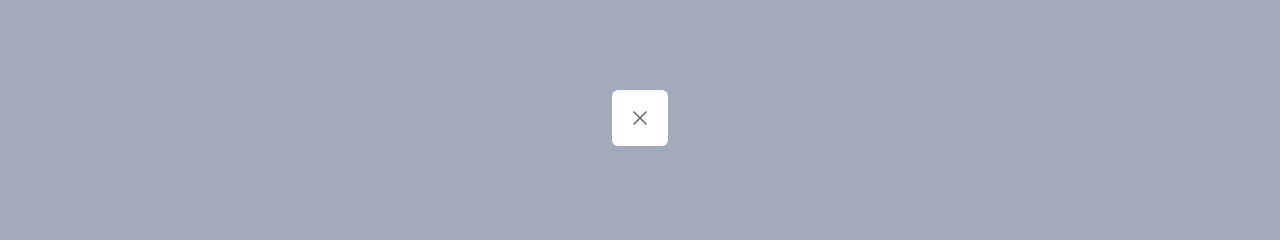
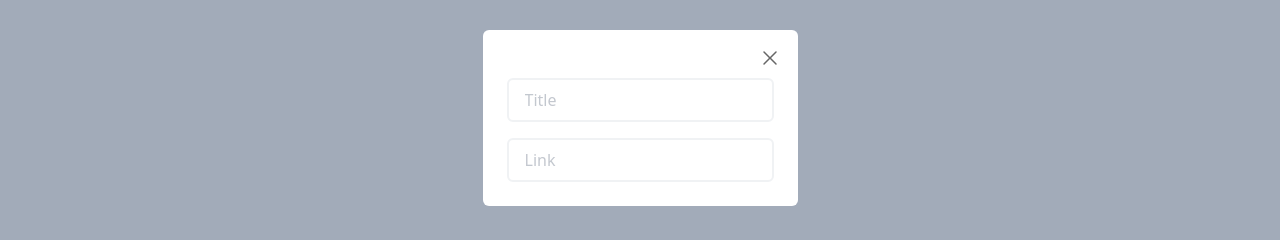
Before and after one commit to afadnan/secondbrain, a React (Vite) app in the folder fe/: page / in a window 1280 px wide. Shown: the part 282-522 px from the top of the page. Built offline with nearby package versions, Linux system fonts and the light colour scheme.

Commit message:
Added Title,Link input box

```diff
--- a/fe/src/components/CreateContentModal.tsx
+++ b/fe/src/components/CreateContentModal.tsx
@@ -12,9 +12,18 @@ export function CreateContentModal({open,onClose}:any){
                         <CrossIcon />
 
                     </div>
-
+                    <div >
+                        <Input placeholder={"Title"} />
+                        <Input placeholder={"Link"} />
+                    </div>
                 </span>
             </div>
         </div> }
      </div>
 }
+
+function Input ({onChange, placeholder}: {onChange: () => void}){
+    return <div>
+        <input placeholder={placeholder} type={"text"} className="px-4 py-2 border-2 rounded-md m-2 " onChange={onChange} ></input>
+    </div>
+}
```
